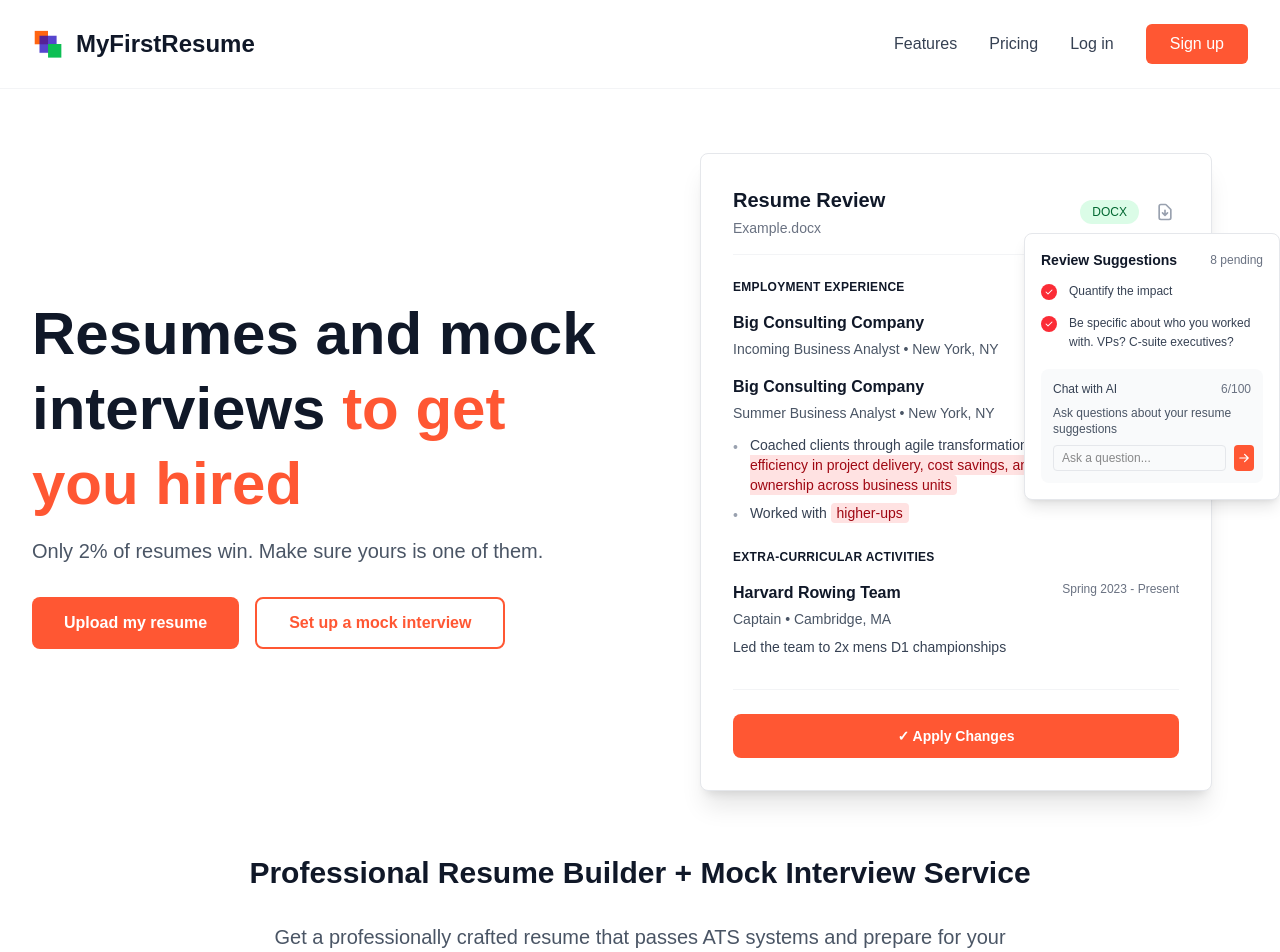
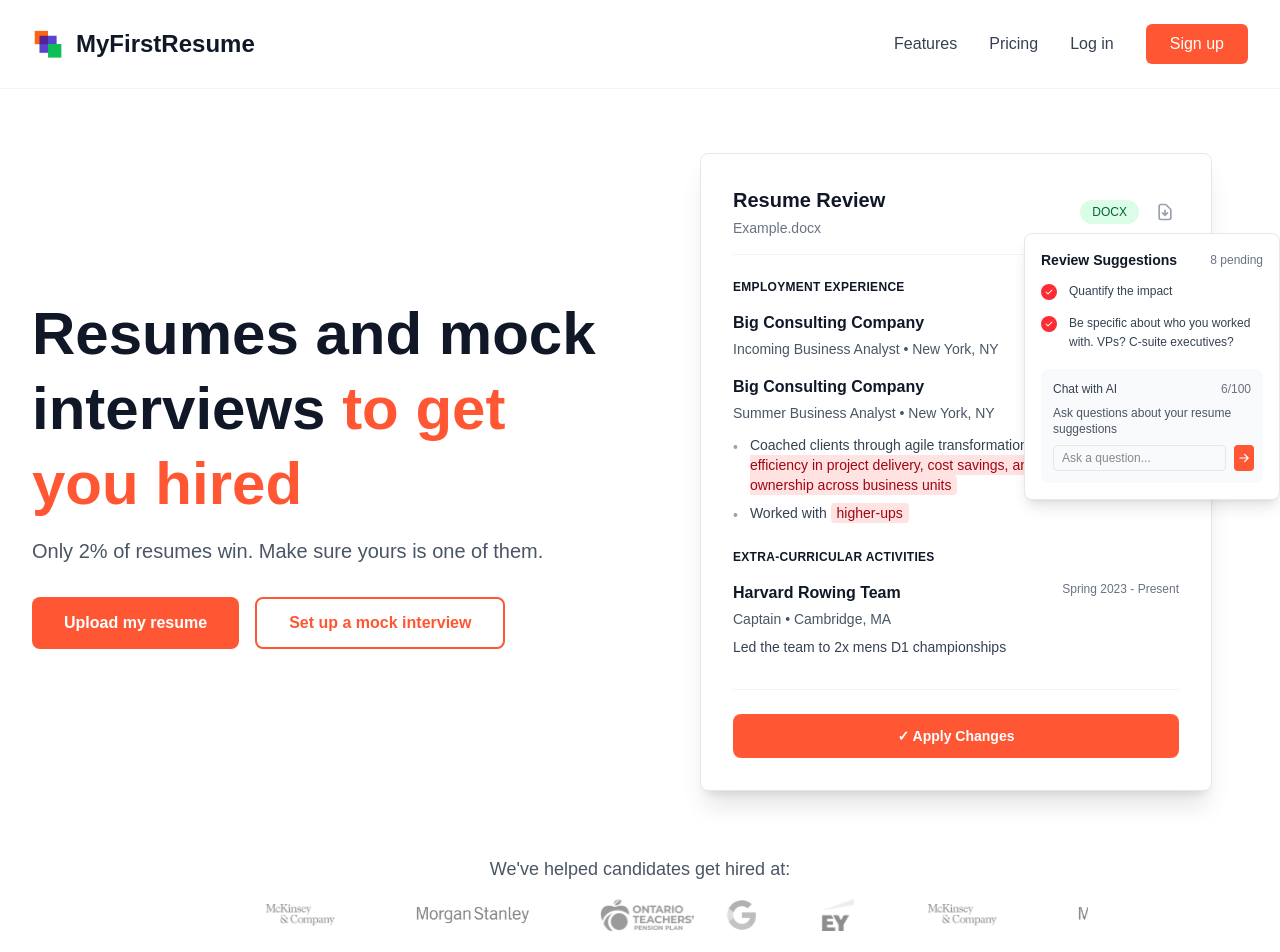
Before and after one commit to myfirstresume/konekt, a Next.js app: page / in a window 1280 px wide. Shown: the top 952 px of the page. Built offline with nearby package versions, Linux system fonts and the light colour scheme; no server answers.

Commit message:
Add logo scroll

```diff
--- a/src/app/page.tsx
+++ b/src/app/page.tsx
@@ -186,22 +186,22 @@
               </div>
 
               {/* Scrolling Logos Section */}
-              {/* <div className="text-center">
+              <div className="text-center">
                 <p className="text-lg text-gray-600 mb-4">We&apos;ve helped candidates get hired at:</p>
                 <div className="relative overflow-hidden max-w-4xl mx-auto">
                   <div className="flex animate-scroll space-x-8">
                     <div className="flex space-x-16 min-w-max">
                       <Image src="/logos/google.png" alt="Google" width={80 * LOGO_SCALING} height={40 * LOGO_SCALING} className="h-8 w-auto grayscale opacity-50" />
-                      <Image src="/logos/bain.jpg" alt="Bain" width={80 * LOGO_SCALING} height={40 * LOGO_SCALING} className="h-8 w-auto grayscale opacity-50" />
+                      {/* <Image src="/logos/bain.jpg" alt="Bain" width={80 * LOGO_SCALING} height={40 * LOGO_SCALING} className="h-8 w-auto grayscale opacity-50" /> */}
                       <Image src="/logos/ey.png" alt="EY" width={80 * LOGO_SCALING} height={40 * LOGO_SCALING} className="h-8 w-auto grayscale opacity-50" />
                       <Image src="/logos/mck.png" alt="McKinsey" width={80 * LOGO_SCALING} height={40 * LOGO_SCALING} className="h-8 w-auto grayscale opacity-50" />
                       <Image src="/logos/mstanley.png" alt="Morgan Stanley" width={80 * LOGO_SCALING} height={40 * LOGO_SCALING} className="h-8 w-auto grayscale opacity-50" />
                       <Image src="/logos/otpp.png" alt="OTPP" width={80 * LOGO_SCALING} height={40 * LOGO_SCALING} className="h-8 w-auto grayscale opacity-50" />
-                    </div> */}
+                    </div>
                     {/* Duplicate logos for seamless scrolling */}
-                    {/* <div className="flex space-x-16 min-w-max">
+                    <div className="flex space-x-16 min-w-max">
                       <Image src="/logos/google.png" alt="Google" width={80 * LOGO_SCALING} height={40 * LOGO_SCALING} className="h-8 w-auto grayscale opacity-50" />
-                      <Image src="/logos/bain.jpg" alt="Bain" width={80 * LOGO_SCALING} height={40 * LOGO_SCALING} className="h-8 w-auto grayscale opacity-50" />
+                      {/* <Image src="/logos/bain.jpg" alt="Bain" width={80 * LOGO_SCALING} height={40 * LOGO_SCALING} className="h-8 w-auto grayscale opacity-50" /> */}
                       <Image src="/logos/ey.png" alt="EY" width={80 * LOGO_SCALING} height={40 * LOGO_SCALING} className="h-8 w-auto grayscale opacity-50" />
                       <Image src="/logos/mck.png" alt="McKinsey" width={80 * LOGO_SCALING} height={40 * LOGO_SCALING} className="h-8 w-auto grayscale opacity-50" />
                       <Image src="/logos/mstanley.png" alt="Morgan Stanley" width={80 * LOGO_SCALING} height={40 * LOGO_SCALING} className="h-8 w-auto grayscale opacity-50" />
@@ -209,7 +209,7 @@
                     </div>
                   </div>
                 </div>
-              </div> */}
+              </div>
 
               {/* Features Section */}
               <div className="text-center space-y-8">
```
